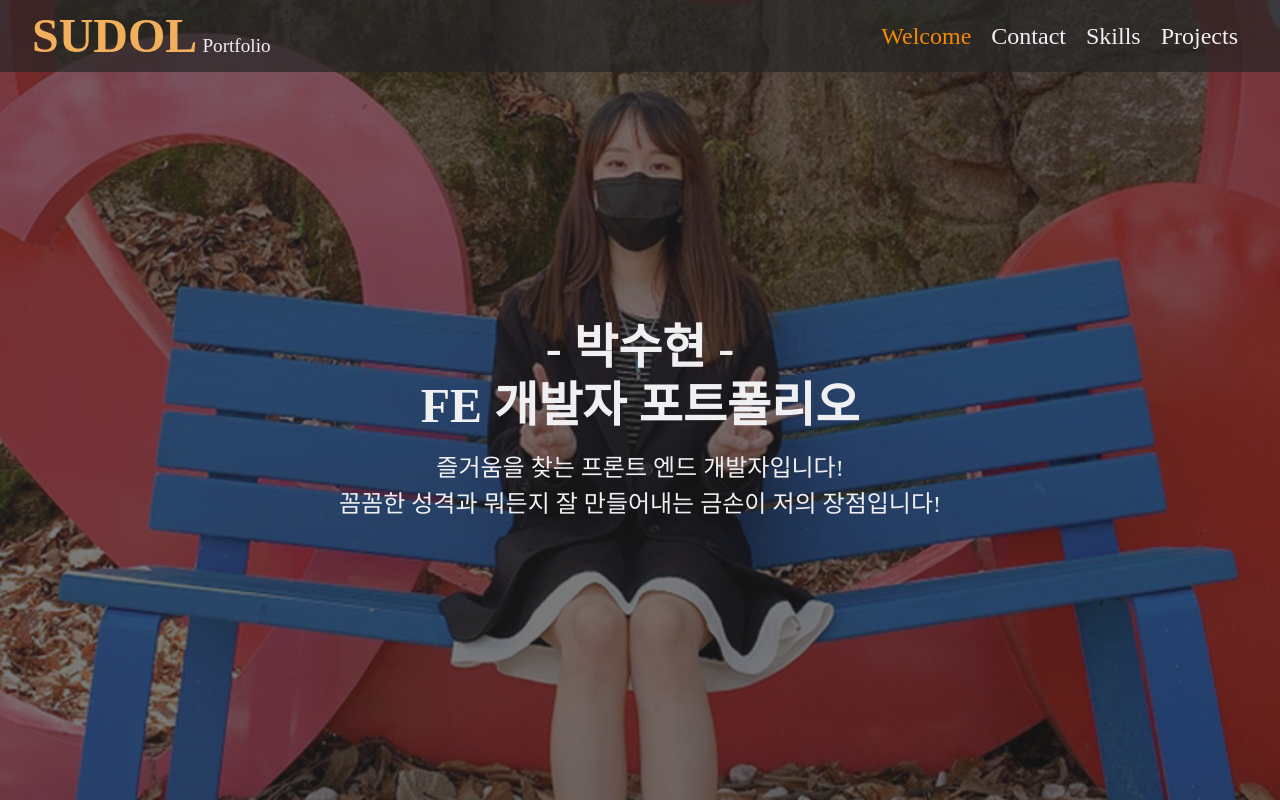
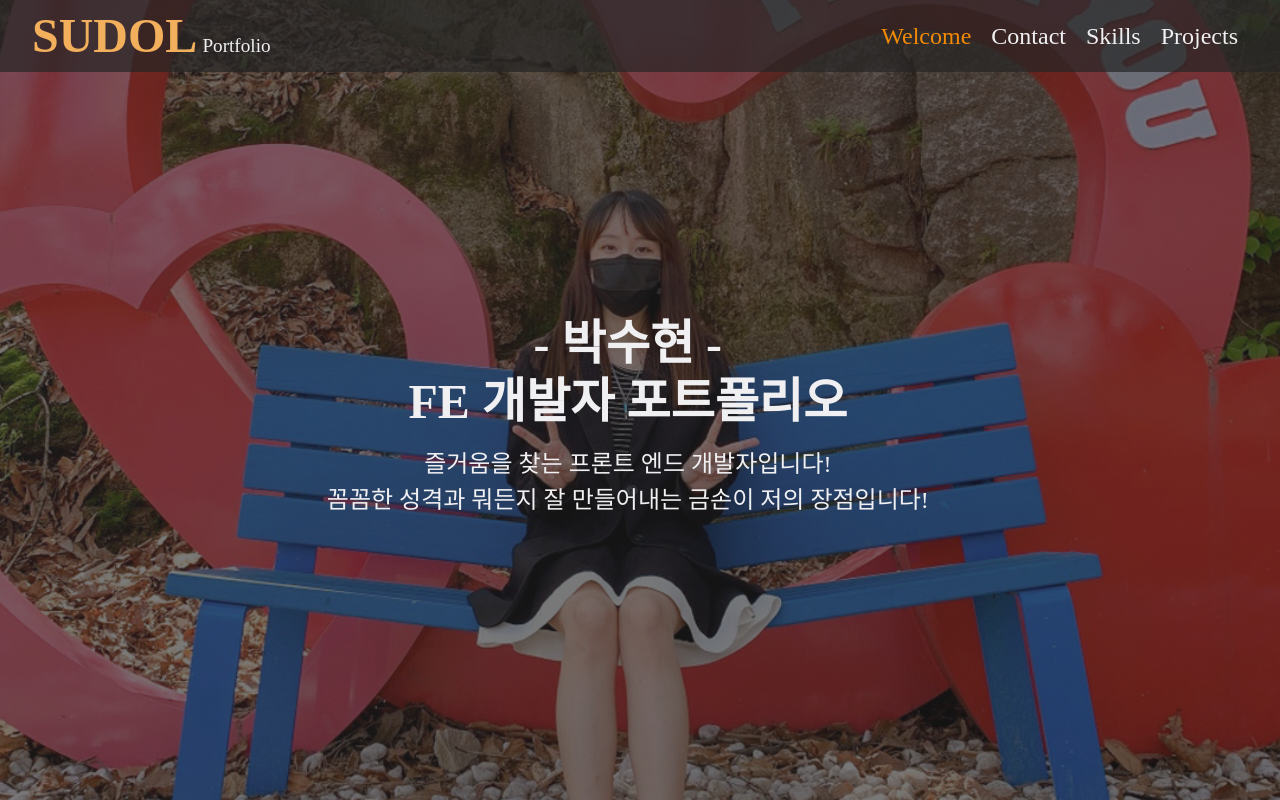
Before and after one commit to hyun5292/Vue, a Vue app in the folder vue_portfolio/: page / in a window 1280 px wide. Built offline with nearby package versions, Linux system fonts and the light colour scheme; a web font is replaced by a local one.

Commit message:
welcome 살짝 재수정

```diff
--- a/vue_portfolio/src/components/welcomeCom.vue
+++ b/vue_portfolio/src/components/welcomeCom.vue
@@ -44,7 +44,7 @@ export default {
       top: 50%;
       left: 50%;
       width: 100%;
-      transform: translate(-50%, -40%);
+      transform: translate(-51%, -42%);
       .welcome-title {
         margin-bottom: 1rem;
         font-size: 3rem;
```
Also changed, not shown: vue_portfolio/src/assets/heartchair.png, 1 other file (tests, documents, lock files or other folders).
